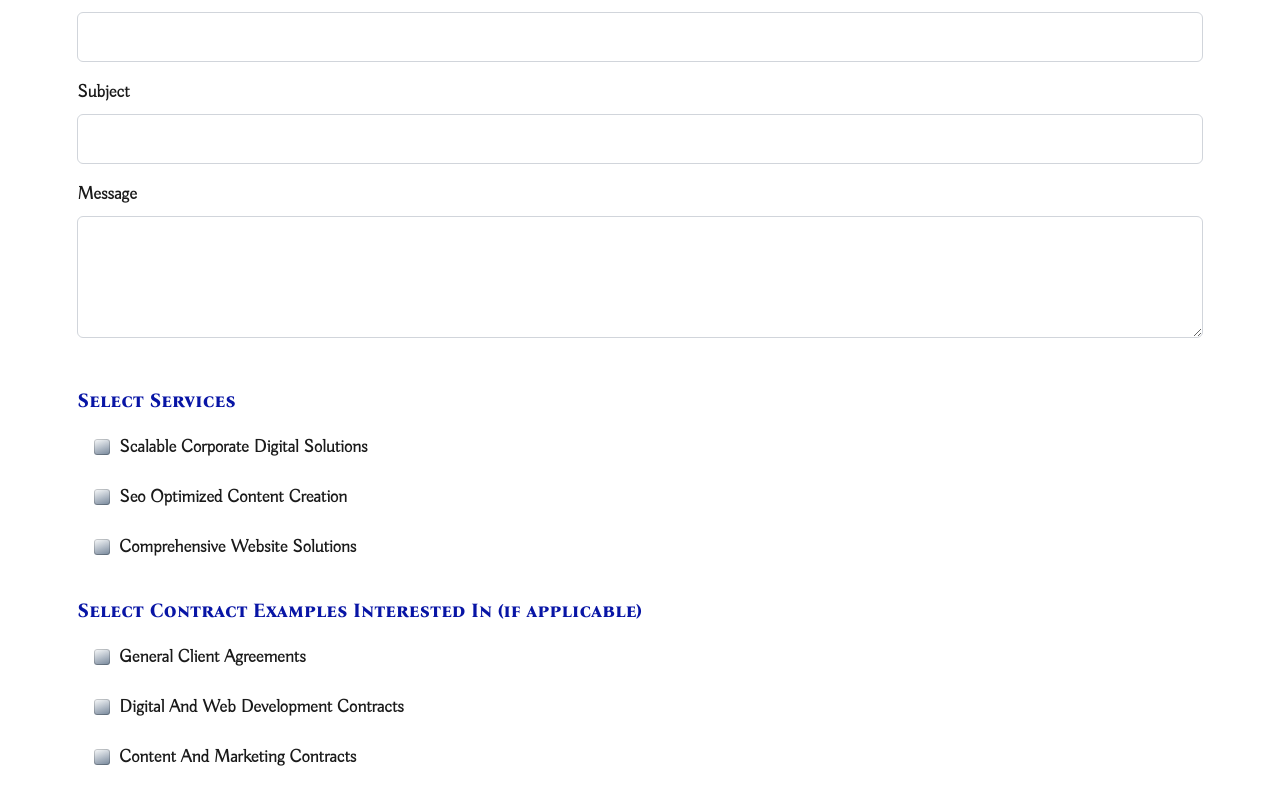
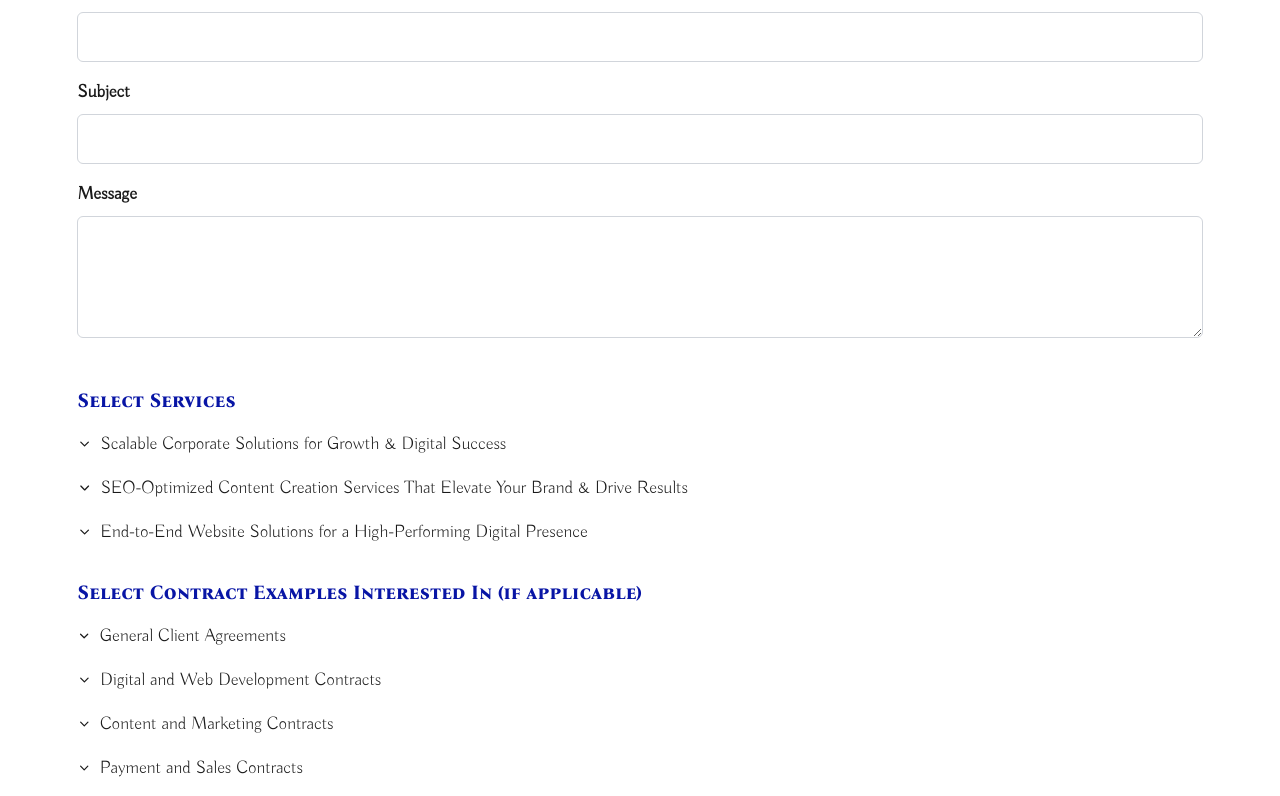
Before and after one commit to tmchuynh/phoenix-code-studio, a Next.js app: page /contact-us in a window 1280 px wide. Shown: the part 736-1532 px from the top of the page. Built offline with nearby package versions, Linux system fonts and the light colour scheme.

Commit message:
update to collapsibles

```diff
--- a/src/app/contact-us/page.tsx
+++ b/src/app/contact-us/page.tsx
@@ -5,18 +5,24 @@ import DynamicBreadcrumb from "@/components/ui/breadcrumb-dynamic";
 import { Button } from "@/components/ui/button";
 import { BpCheckbox } from "@/components/ui/checkbox-custom";
 import {
+  Collapsible,
+  CollapsibleContent,
+  CollapsibleTrigger,
+} from "@/components/ui/collapsible";
+import {
   DropdownMenu,
   DropdownMenuContent,
   DropdownMenuItem,
   DropdownMenuTrigger,
 } from "@/components/ui/dropdown-menu";
 import { allContracts } from "@/lib/contract-categories";
-import { FormDataType, ServiceTypeKeys } from "@/lib/interfaces";
+import { FormDataType } from "@/lib/interfaces";
 import { paymentPlans } from "@/lib/payment-plans";
 import { allServices } from "@/lib/service-categories";
 import { contractExamples } from "@/lib/sub-contracts";
 import { subServiceDetails } from "@/lib/sub-services";
-import { capitalize, cn, formatName } from "@/lib/utils";
+import { capitalize, cn } from "@/lib/utils";
+import { ChevronDown } from "lucide-react";
 import { useTheme } from "next-themes";
 import Image from "next/image";
 import { FC, useEffect, useState } from "react";
@@ -41,9 +47,13 @@ const ContactUsPage: FC = () => {
   });
 
   const [submitted, setSubmitted] = useState(false);
-  const [expandedServices, setExpandedServices] = useState<string[]>([]);
-  const [expandedContracts, setExpandedContracts] = useState<string[]>([]);
   const [loading, setLoading] = useState(true);
+
+  const [selectedServices, setSelectedServices] = useState<string[]>([]);
+  const [selectedContracts, setSelectedContracts] = useState<string[]>([]);
+  const [openCollapsibles, setOpenCollapsibles] = useState<{
+    [key: string]: boolean;
+  }>({});
 
   useEffect(() => {
     setTimeout(() => {
@@ -66,86 +76,38 @@ const ContactUsPage: FC = () => {
     }));
   };
 
-  const handleMainServiceCheck = (
-    e: React.ChangeEvent<HTMLInputElement>,
-    serviceType: string | ""
-  ) => {
-    const { checked } = e.target;
-
-    setExpandedServices((prev) => {
-      if (checked) {
-        // Add this serviceType if not already in array
-        return prev.includes(serviceType) ? prev : [...prev, serviceType];
-      } else {
-        // Remove serviceType if it was there
-        return prev.filter((type) => type !== serviceType);
+  const handleOpen = (type: "contract" | "service", id: string) => {
+    setOpenCollapsibles((prevState) => ({
+      ...prevState,
+      [`${type}-${id}`]: !prevState[`${type}-${id}`], // Toggle the clicked one
+      // Close all others
+      ...Object.keys(prevState).reduce((acc, key) => {
+        if (key !== `${type}-${id}`) {
+          acc[key] = false; // Set all other collapsibles to false
         }
-    });
+        return acc;
+      }, {} as { [key: string]: boolean }), // Cast the accumulator to have the correct type
+    }));
   };
 
-  const handleMainContractCheck = (
-    e: React.ChangeEvent<HTMLInputElement>,
-    contractType: string | ""
+  const handleContractCheckboxChange = (
+    contractId: string,
+    checked: boolean
   ) => {
-    const { checked } = e.target;
-    console.log(`Toggling contract type: ${contractType}, Checked: ${checked}`);
-    setExpandedContracts((prev) => {
     if (checked) {
-        // Add this serviceType if not already in array
-        return prev.includes(contractType) ? prev : [...prev, contractType];
+      setSelectedContracts((prev) => [...prev, contractId]);
     } else {
-        // Remove serviceType if it was there
-        return prev.filter((type) => type !== contractType);
+      setSelectedContracts((prev) => prev.filter((id) => id !== contractId));
     }
-    });
+    handleOpen("contract", contractId);
   };
 
-  const handleSubServiceSelect = (
-    e: React.ChangeEvent<HTMLInputElement>,
-    serviceType: ServiceTypeKeys
-  ) => {
-    const { value, checked } = e.target;
-    setFormData((prev) => {
-      const currentArr = prev[serviceType];
-      let updatedArr: string[];
-
+  const handleServiceCheckboxChange = (serviceId: string, checked: boolean) => {
     if (checked) {
-        updatedArr = currentArr.includes(value)
-          ? currentArr
-          : [...currentArr, value];
+      setSelectedServices((prev) => [...prev, serviceId]);
     } else {
-        updatedArr = currentArr.filter((sub) => sub !== value);
+      setSelectedServices((prev) => prev.filter((id) => id !== serviceId));
     }
-
-      return {
-        ...prev,
-        [serviceType]: updatedArr,
-      };
-    });
-  };
-
-  const handleSubContractSelect = (
-    e: React.ChangeEvent<HTMLInputElement>,
-    contractType: ServiceTypeKeys
-  ) => {
-    const { value, checked } = e.target;
-    setFormData((prev) => {
-      const currentArr = prev[contractType];
-      let updatedArr: string[];
-
-      if (checked) {
-        updatedArr = currentArr.includes(value)
-          ? currentArr
-          : [...currentArr, value];
-      } else {
-        updatedArr = currentArr.filter((sub) => sub !== value);
-      }
-
-      return {
-        ...prev,
-        [contractType]: updatedArr,
-      };
-    });
   };
 
   // Handle form submission
@@ -155,8 +117,8 @@ const ContactUsPage: FC = () => {
 
     setSubmitted(true);
 
-    setExpandedServices([]);
-    setExpandedContracts([]);
+    setSelectedServices([]);
+    setSelectedContracts([]);
 
     // Reset form if desired
     setFormData({
@@ -275,120 +237,121 @@ const ContactUsPage: FC = () => {
 
             {/* Dynamically Render All Services */}
             <h2 className="text-xl font-semibold mt-6 mb-2">Select Services</h2>
-            {allServices.map(
-              (service, index) =>
-                service.type && (
-                  <div className="gap-4 pl-2" key={`${service.name}-${index}`}>
-                    <div className="my-2">
-                      <label className="inline-flex items-center text-lg font-semibold">
+            {allServices.map((service, index) => (
+              <div className="flex flex-wrap items-center" key={index}>
+                <Collapsible
+                  open={openCollapsibles[`service-${index}`] || false}
+                  onOpenChange={() => handleOpen("service", `${index}`)}
+                  className="w-full space-y-2"
+                >
+                  <div className="flex items-center justify-between space-x-4">
+                    <CollapsibleTrigger asChild>
+                      <div className="flex items-center">
+                        <ChevronDown className="h-4 w-4" />
+                        <label
+                          htmlFor="service"
+                          className="ml-2 text-lg w-full"
+                        >
+                          <p>{service.title}</p>
+                          <span className="sr-only">Toggle Services</span>
+                        </label>
+                      </div>
+                    </CollapsibleTrigger>
+                  </div>
+                  <CollapsibleContent className="space-y-2 ml-5">
+                    <div className="grid grid-cols-1 md:grid-cols-2 lg:grid-cols-3">
+                      {service.info.sub.map((subService, subIndex) => {
+                        const serviceDetails = subServiceDetails.find(
+                          (details) => details.name === subService
+                        );
+
+                        if (serviceDetails) {
+                          return (
+                            <label key={subIndex} className="flex items-center">
                               <BpCheckbox
-                          checked={expandedServices.includes(service.type)}
+                                value={subIndex}
+                                checked={selectedServices.includes(subService)}
                                 onChange={(e) =>
-                            handleMainServiceCheck(e, service.type!)
+                                  handleServiceCheckboxChange(
+                                    subService,
+                                    e.target.checked
+                                  )
                                 }
                                 className="mr-2"
                               />
-                        {formatName(service.name)}
-                      </label>
-
-                      {expandedServices.includes(service.type) && (
-                        <div className="pl-6 mt-2 space-y-2 grid grid-cols-1 md:grid-cols-2 lg:grid-cols-3">
-                          {service.info.sub.map((sub) => {
-                            const serviceInfo = subServiceDetails.find(
-                              (info) => info.name === sub
-                            );
-
-                            if (serviceInfo) {
-                              return (
-                                <label key={sub} className="flex items-center">
-                                  <BpCheckbox
-                                    value={sub}
-                                    checked={formData[service.type!].includes(
-                                      sub
-                                    )}
-                                    onChange={(e) =>
-                                      handleSubServiceSelect(e, service.type!)
-                                    }
-                                    className="mr-2"
-                                  />
-                                  {serviceInfo.info.title}
+                              {capitalize(serviceDetails.info.title)}
                             </label>
                           );
                         }
                       })}
                     </div>
-                      )}
+                  </CollapsibleContent>
+                </Collapsible>
               </div>
-                  </div>
-                )
-            )}
+            ))}
 
             <h2 className="text-xl font-semibold mt-6 mb-2">
               Select Contract Examples Interested In (if applicable)
             </h2>
-            {allContracts.map((contractCategory, categoryIndex) => {
-              const contractDetails = contractExamples.find((item) =>
-                contractCategory.info.sub.find((sub) => sub === item.name)
+            {allContracts.map((contract, index) => (
+              <div className="flex flex-wrap items-center" key={index}>
+                <Collapsible
+                  open={openCollapsibles[`contract-${index}`] || false}
+                  onOpenChange={() => handleOpen("contract", `${index}`)}
+                  className="w-full space-y-2"
+                >
+                  <div className="flex items-center justify-between space-x-4">
+                    <CollapsibleTrigger asChild>
+                      <div className="flex items-center">
+                        <ChevronDown className="h-4 w-4" />
+                        <label
+                          htmlFor="contract"
+                          className="ml-2 text-lg w-full"
+                        >
+                          <p>{contract.title}</p>
+                          <span className="sr-only">Toggle Contracts</span>
+                        </label>
+                      </div>
+                    </CollapsibleTrigger>
+                  </div>
+
+                  <CollapsibleContent className="space-y-2 ml-5">
+                    <div className="grid grid-cols-1 md:grid-cols-2 lg:grid-cols-3">
+                      {contract.info.sub.map((subContract) => {
+                        const contractDetails = contractExamples.find(
+                          (details) => details.name === subContract
                         );
 
                         if (contractDetails) {
                           return (
-                  <div
-                    className="gap-4 pl-2"
-                    key={`${contractCategory.type}-${categoryIndex}`}
-                  >
-                    <div className="my-2">
-                      <label className="inline-flex items-center text-lg font-semibold">
-                        <BpCheckbox
-                          checked={expandedContracts.includes(
-                            contractCategory.type
-                          )}
-                          onChange={(e) =>
-                            handleMainContractCheck(e, contractCategory.type!)
-                          }
-                          className="mr-2"
-                        />
-                        {formatName(contractCategory.title)}
-                      </label>
-
-                      {expandedContracts.includes(contractCategory.type) && (
-                        <div className="pl-6 mt-2 space-y-2 grid grid-cols-1 md:grid-cols-2 lg:grid-cols-3">
-                          {contractCategory.info.sub.map((sub, subIndex) => {
-                            const serviceInfo = contractExamples.find(
-                              (info) => info.name === sub
-                            );
-
-                            if (serviceInfo) {
-                              return (
                             <label
-                                  key={subIndex}
+                              key={subContract}
                               className="flex items-center"
                             >
                               <BpCheckbox
-                                    value={sub}
-                                    checked={formData[
-                                      contractCategory.type!
-                                    ].includes(sub)}
+                                value={subContract}
+                                checked={selectedContracts.includes(
+                                  subContract
+                                )}
                                 onChange={(e) =>
-                                      handleSubContractSelect(
-                                        e,
-                                        contractCategory.type!
+                                  handleContractCheckboxChange(
+                                    subContract,
+                                    e.target.checked
                                   )
                                 }
                                 className="mr-2"
                               />
-                                  {serviceInfo.info.title}
+                              {capitalize(contractDetails.info.title)}
                             </label>
                           );
                         }
+                        return null; // Ensure we return null if no contractDetails are found
                       })}
                     </div>
-                      )}
+                  </CollapsibleContent>
+                </Collapsible>
               </div>
-                  </div>
-                );
-              }
-            })}
+            ))}
 
             {/* Payment Plan (Dropdown) */}
             <div className="mt-6 mb-4">
```
Lines whose indentation alone changed are shown as unchanged.
